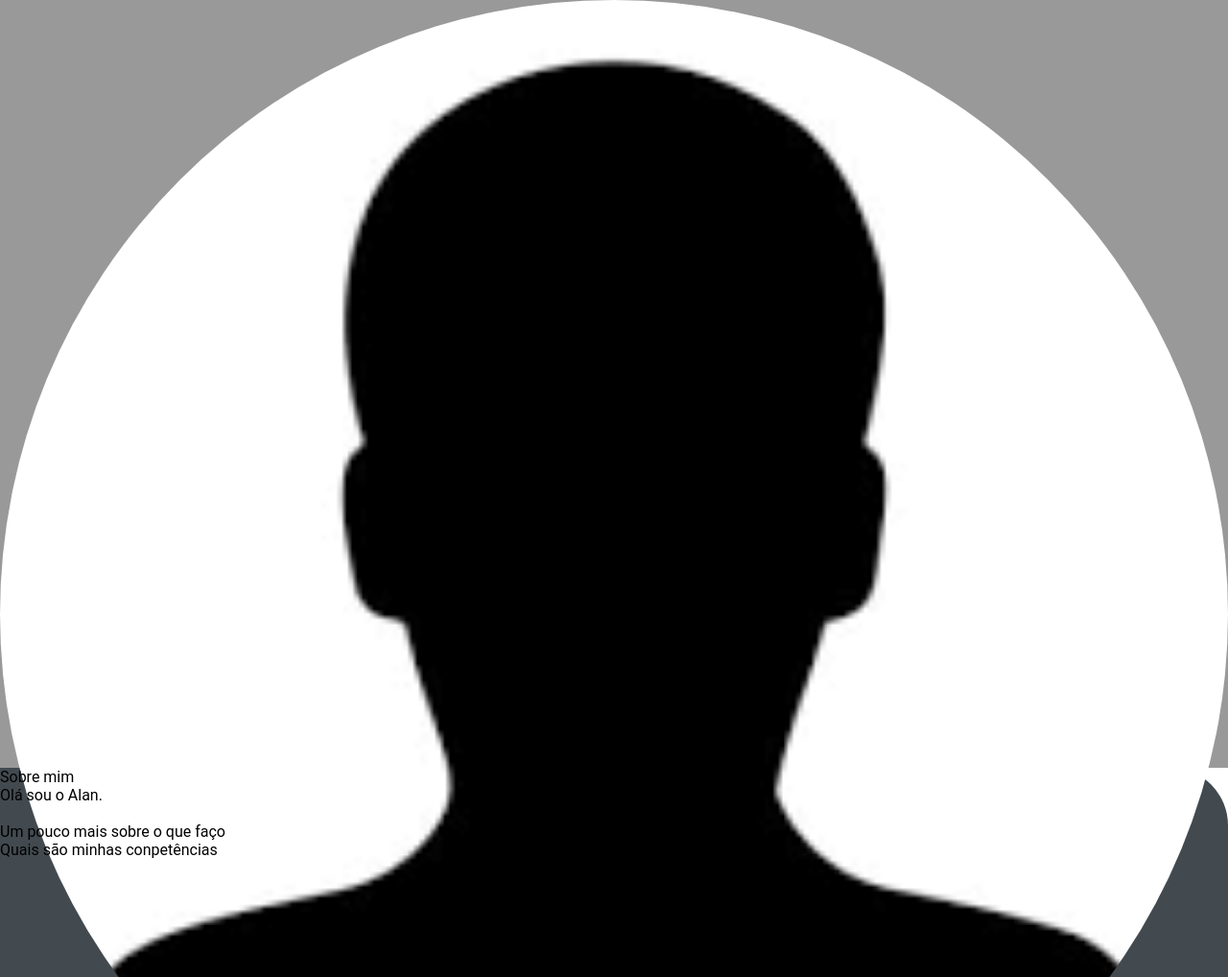
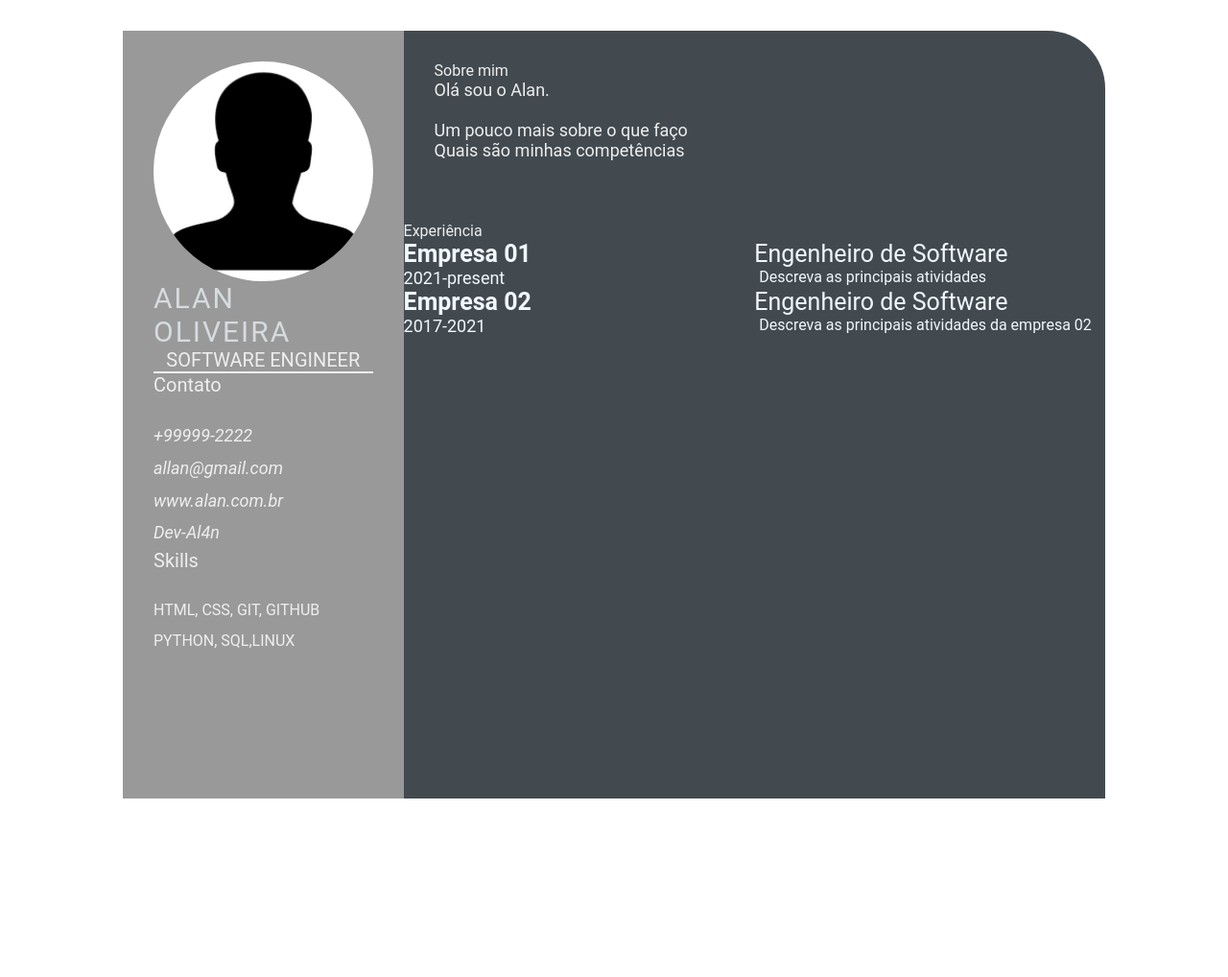
Before and after one commit to Dev-Al4n/Dev-Al4n.github.io, a plain HTML site: page index.html in a window 1280 px wide. Shown: the top 1018 px of the page at 96% size. After the commit the page ends 864 px from the top, so only its background shows below. Drawn offline with Linux system fonts and the light colour scheme.

Commit message:
feature: add index.html and style.css

```diff
--- a/index.html
+++ b/index.html
@@ -8,16 +8,16 @@
     <link rel="stylesheet" href="style.css">
 </head>
 <body>
-    <main class="resume-content">
+    <main class="resume-contents">
         <section class="left-section">
-            <section class="left-section-content">
+            <section class="left-section-contents">
                 <div class="profile">
                     <img class="profile-image" src="img/profile-image.png" alt="profile image">
                     <p class="name">Alan Oliveira</p>
                     <p class="profession">Software Engineer</p>
                 </div>
                 <div class="contact-info">
-                    <p class="left-itttle">Contato</p>
+                    <p class="left-title">Contato</p>
                     <ul>
                         <li><i class="fa fa-phone">+99999-2222</i>
                         <li><i class="fa fa-email">allan@gmail.com</i>
@@ -26,25 +26,50 @@
                     </ul>
                 </div>
                 <div class="Skills">
-                    <p class="left-tittle">Skills</p>
+                    <p class="left-title">Skills</p>
                     <ul>
                         <li><p>HTML, CSS, GIT, GITHUB</p></li>
-                        <li><p>pYTHON, SQL,LINUX</p></li>
+                        <li><p>PYTHON, SQL,LINUX</p></li>
                     </ul>
                 </div>
             </section>
         </section>
         <section class="right-section">
-            <div class="right-section-content">
+            <div class="right-section-contents">
                 <section class="about gap">
-                    <div class="right-tittle">Sobre mim</div>
-                    <p class="about-content">
+                    <div class="right-title">Sobre mim</div>
+                    <p class="about-me-contents">
                         Olá sou o Alan.<br>
                         <br>Um pouco mais sobre o que faço
-                        <br>Quais são minhas conpetências
+                        <br>Quais são minhas competências
                     </p>
                 </section>
             </div>
+            <section class="experience gap">
+                <div class="right-title"> Experiência </div>
+                <div class="experience-contents">
+                    <div class="exp-left">
+                        <p class="exp-company-name"> Empresa 01 </p>
+                        <p class="exp-time-period"> 2021-present</p>
+                    </div>
+                    <div class="exp-right">
+                        <p class="exp-position">Engenheiro de Software</p>
+                        <p class="exp-desc">
+                            Descreva as principais atividades
+                        </p>
+                    </div>
+                    <div class="exp-left">
+                        <p class="exp-company-name"> Empresa 02 </p>
+                        <p class="exp-time-period"> 2017-2021</p>
+                    </div>
+                    <div class="exp-right">
+                        <p class="exp-position">Engenheiro de Software</p>
+                        <p class="exp-desc">
+                            Descreva as principais atividades da empresa 02
+                        </p>
+                    </div>
+                </div>
+            </section>
         </section>
     </main>
 </body>
--- a/style.css
+++ b/style.css
@@ -101,3 +101,38 @@
     font-size: 18px;
     color: #eeeeee;
 }
+
+.experience-contents,
+.education-contents,
+.awards-contents {
+    display: grid;
+    grid-template-columns: repeat(2, 1fr);
+    padding-bottom: 2rem;
+    color: #F1F8FD;
+}
+
+.exp-company-name,
+.education-school-name,
+.awards-company-name {
+    font-size: 25px;
+    font-weight: bold;
+}
+
+.exp-time-period,
+.educationp-time-period,
+.awards-time-period {
+    font-size: 18px;
+}
+
+.exp-position,
+.education-subject,
+.awards-name {
+    font-size: 25px;
+}
+
+.exp-desc,
+.education-desc,
+.awards-desc {
+    font-size: 16px;
+    padding-left: 5px;
+}
```
